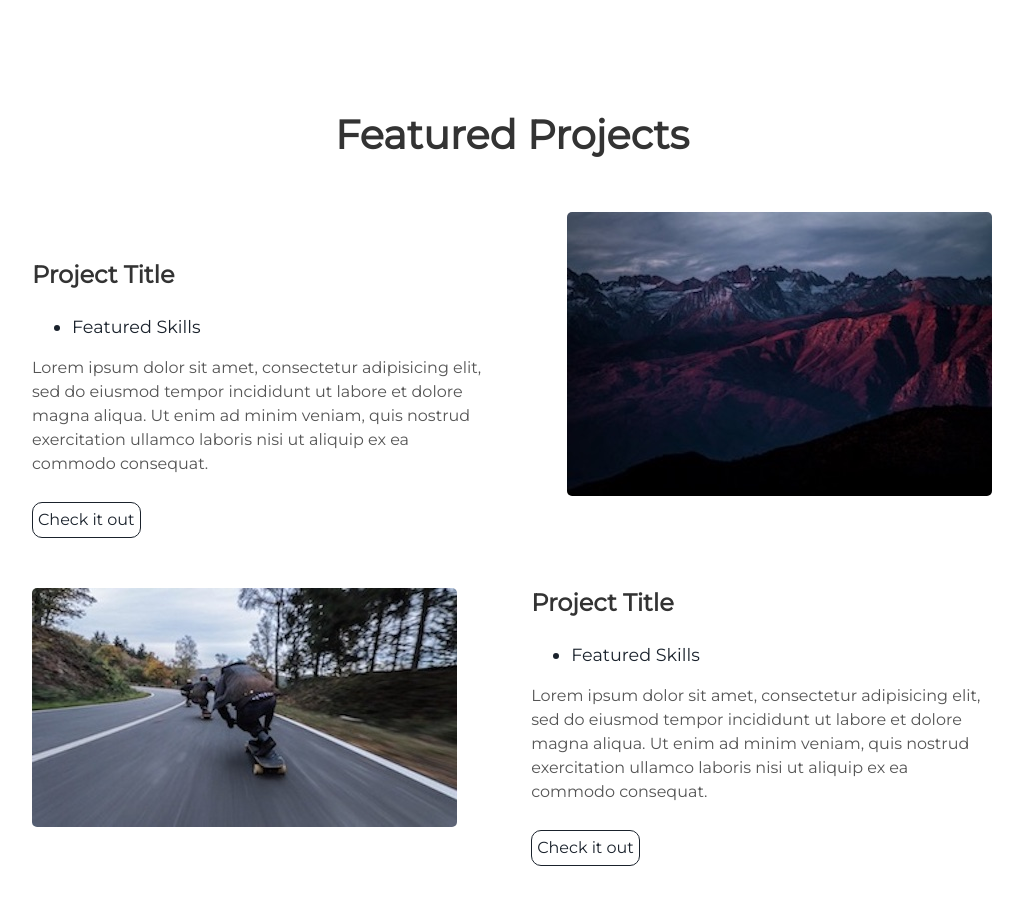
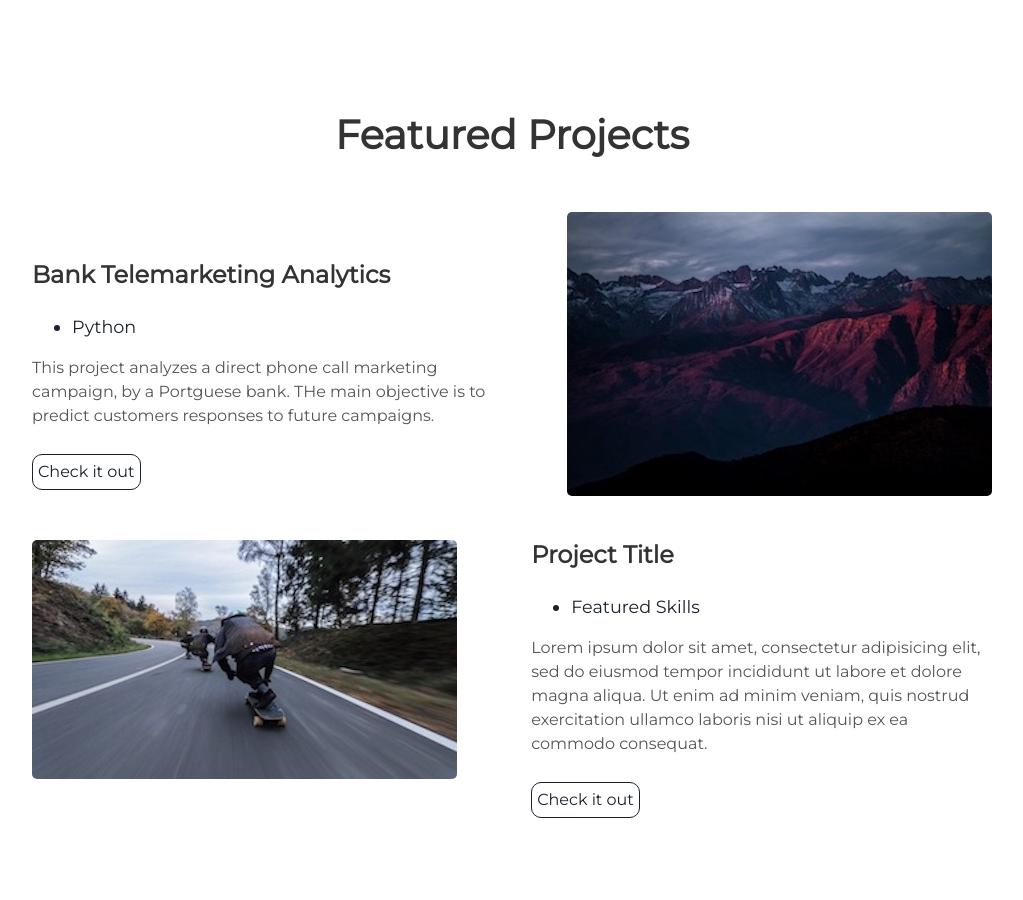
Before and after one commit to yfsui/yfsui.github.io, a Jekyll site: the page built from index.html, in a window 1280 px wide and 900 px high, scrolled down 1463 px. Shown: the whole window, without its empty margins (128-1151 px from the left). Built offline with Jekyll 4.4.1, drawn with Linux system fonts in a browser that asks for light colours.

Commit message:
Update projects.html

```diff
--- a/_includes/projects.html
+++ b/_includes/projects.html
@@ -6,11 +6,11 @@
     <img alt="mountains" src="{{ "/assets/img/mountains.jpg" | prepend: site.baseurl }}" />
   </div>
   <div class="contents">
-    <h3> Project Title </h3>
+    <h3> Bank Telemarketing Analytics </h3>
     <ul>
-      <li> Featured Skills</li>
+      <li> Python </li>
     </ul>
-    <p>Lorem ipsum dolor sit amet, consectetur adipisicing elit, sed do eiusmod tempor incididunt ut labore et dolore magna aliqua. Ut enim ad minim veniam, quis nostrud exercitation ullamco laboris nisi ut aliquip ex ea commodo consequat.</p>
+    <p>This project analyzes a direct phone call marketing campaign, by a Portguese bank. THe main objective is to predict customers responses to future campaigns.</p>
     <a class="project-link" href="#">Check it out</a>
   </div>
 </div>
@@ -37,7 +37,7 @@
   <div class="images-right">
     <img alt="mountains" src="{{ "/assets/img/lake.JPG" | prepend: site.baseurl }}" />
   </div>
-  <div class="contents-center">
-      <h5> Canada, Jasper National Park, June 2019 </h5>
+  <div class="contents">
+      <h4> Canada, Jasper National Park, June 2019 </h4>
   </div>
 </div>
```
